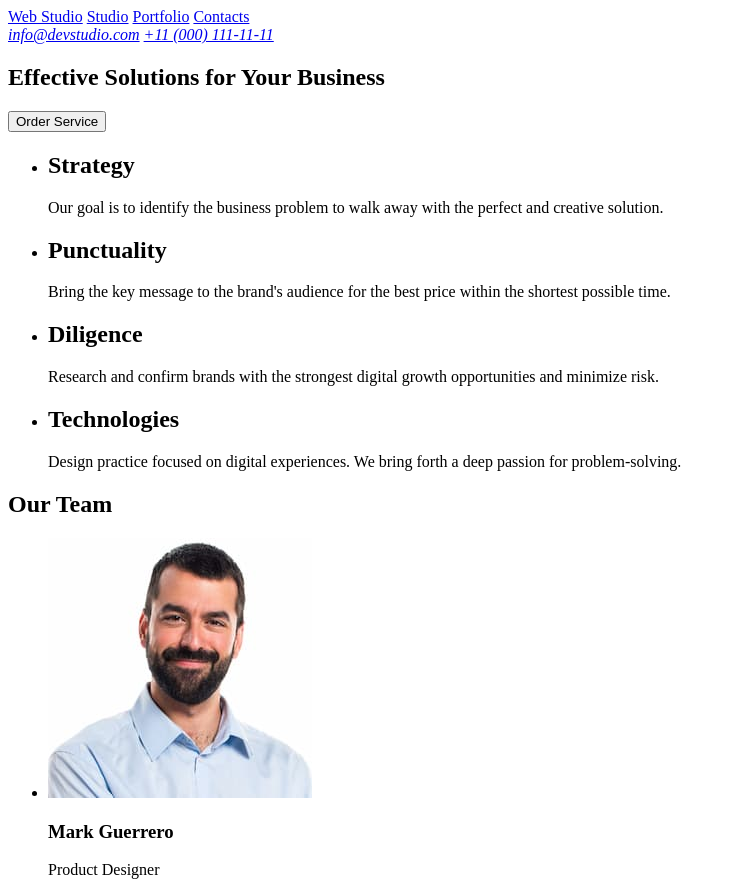
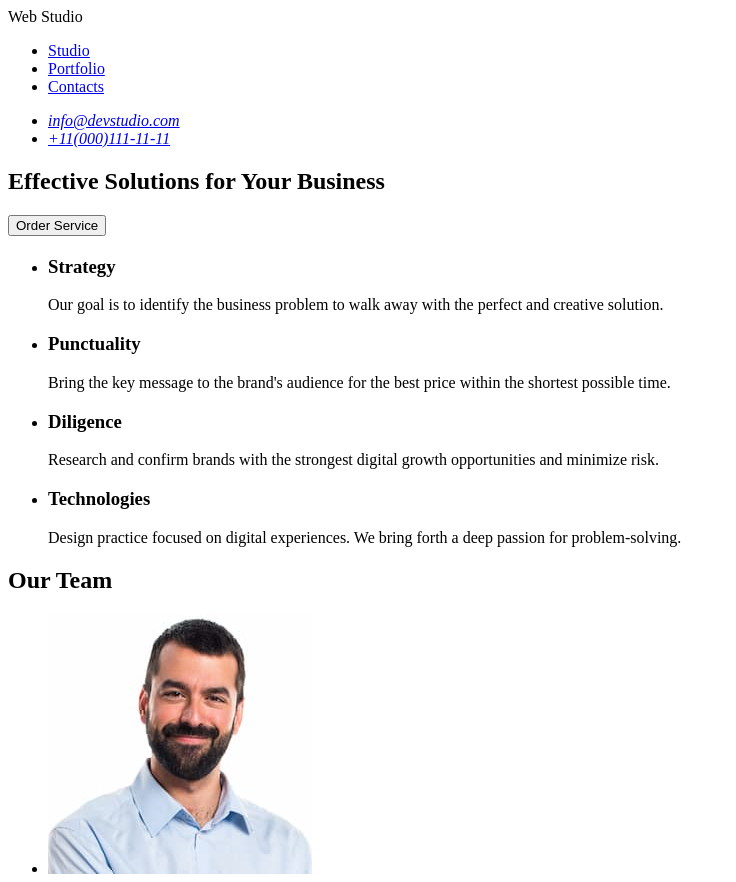
Before and after one commit to Oleksandr-Li/goit-markup-hw-01, a plain HTML site: page index.html in a window 1280 px wide. Shown: the top 882 px of the page, without its empty margins (0-736 px from the left). Drawn offline with Linux system fonts and the light colour scheme.

Commit message:
Update index.html

```diff
--- a/index.html
+++ b/index.html
@@ -8,15 +8,30 @@
     <body>
       <header>
         <nav>
-            <a href="./index.html">Web Studio</a>
+            <a href="./index.html"></a>Web Studio
+        <ul>
+        <li>
             <a href="Studio">Studio</a>
+        </li>
+        <li>
             <a href="Portfolio">Portfolio</a>
+        </li>
+        <li>
             <a href="Contacts">Contacts</a>
+        </li>
+        </ul>
         </nav>
         <address>
-            <a href="mailto:info@devstudio.com">info@devstudio.com</a>
-            <a href="tel:+110001111111">+11 (000) 111-11-11</a>
+        <ul>
+            <li>
+                <a href="mailto:info@devstudio.com">info@devstudio.com</a>
+            </li>
+            <li>
+                <a href="tel:+110001111111">+11(000)111-11-11</a>
+            </li>
+        </ul>
         </address>
+
       </header>
       <main>
         <!--Hero -->
@@ -28,22 +43,23 @@
         <!-- end Hero -->
         <!-- Features -->
         <section>
+            <h2></h2>
         <ul>
           <li>
-            <h2>Strategy</h2>
+            <h3>Strategy</h3>
              <p>Our goal is to identify the business
                 problem to walk away with the perfect and creative solution.</p>
           </li>
           <li>
-            <h2>Punctuality</h2>
+            <h3>Punctuality</h3>
             <p>Bring the key message to the brand's audience for the best price within the shortest possible time.</p>
           </li>
           <li>
-            <h2>Diligence</h2>
+            <h3>Diligence</h3>
              <p>Research and confirm brands with the strongest digital growth opportunities and minimize risk.</p>
           </li>
           <li>
-            <h2>Technologies</h2>
+            <h3>Technologies</h3>
              <p>Design practice focused on digital experiences. We bring forth a deep passion for problem-solving.</p>
           </li>
          </ul>
@@ -79,7 +95,7 @@
         <!-- end Our Team -->
       </main>
     <footer>
-        <a href="./index.html">Web Studio</a>
+        <a href="./index.html"></a>Web Studio
         <p>
          Increase the flow of customers and sales for your business with digital marketing & growth solutions.
         </p>
```
